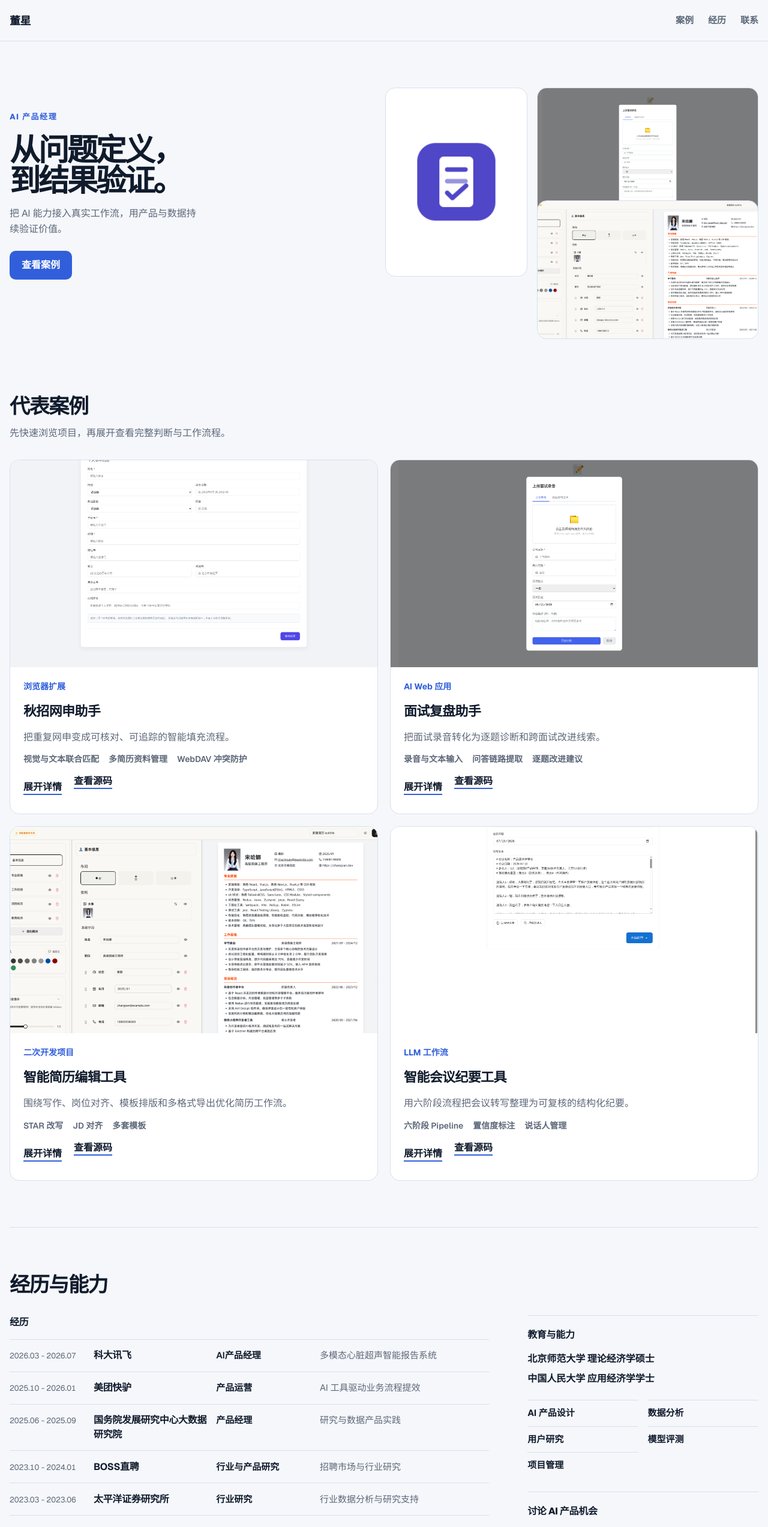
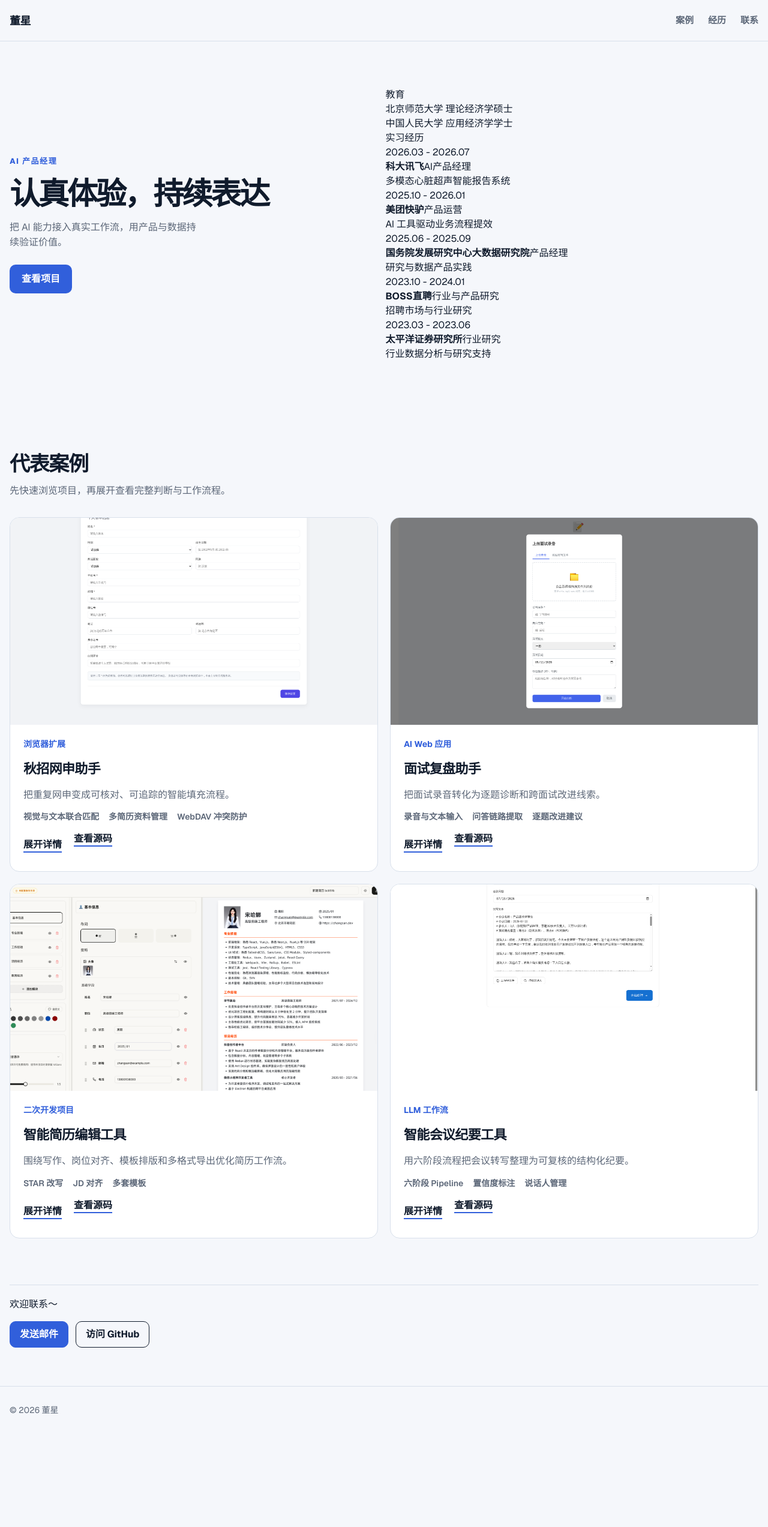
Before and after one commit to aurostars/aurostars.github.io, a Next.js app: page / in a window 1280 px wide. Shown: the top 2545 px of the page at 60% size. After the commit the page ends 2391 px from the top, so only its background shows below. Built offline with nearby package versions, Linux system fonts and the light colour scheme.

Commit message:
feat: move profile details into hero
Co-Authored-By: Aime <aime@bytedance.com>
Change-Id: I7c9fd9f93ad789b163a9c15ed2fe385536b24a82

```diff
--- a/src/app/page.tsx
+++ b/src/app/page.tsx
@@ -1,19 +1,14 @@
+import { Contact } from "@/components/contact";
 import { FeaturedCases } from "@/components/featured-cases";
 import { Hero } from "@/components/hero";
-import { ProfileIndex } from "@/components/profile-index";
-import { capabilities, contact, education, experiences, portfolioCases } from "@/content/portfolio";
+import { contact, education, experiences, portfolioCases } from "@/content/portfolio";
 
 export default function Home() {
   return (
     <>
-      <Hero cases={portfolioCases} />
+      <Hero education={education} experiences={experiences} />
       <FeaturedCases projects={portfolioCases} />
-      <ProfileIndex
-        experiences={experiences}
-        education={education}
-        capabilities={capabilities}
-        contact={contact}
-      />
+      <Contact email={contact.email} github={contact.github} />
     </>
   );
 }
--- a/src/components/contact.tsx
+++ b/src/components/contact.tsx
@@ -3,7 +3,7 @@ export function Contact({ email, github, embedded = false }: { email: string; gi
 
   return (
     <section className={`contact-section${embedded ? " is-embedded" : " site-container"}`} id="contact" aria-label="联系">
-      <Heading>讨论 AI 产品机会</Heading>
+      <Heading>欢迎联系～</Heading>
       <div className="contact-links">
         <a href={`mailto:${email}`}>发送邮件</a>
         <a href={github} target="_blank" rel="noopener noreferrer">访问 GitHub</a>
--- /dev/null
+++ b/src/components/hero-profile-index.tsx
@@ -0,0 +1,36 @@
+import type { ExperienceItem } from "@/content/portfolio";
+
+interface HeroProfileIndexProps {
+  education: string[];
+  experiences: ExperienceItem[];
+}
+
+export function HeroProfileIndex({ education, experiences }: HeroProfileIndexProps) {
+  return (
+    <aside className="hero-profile" aria-label="个人资料">
+      <section className="hero-education" aria-labelledby="hero-education-title">
+        <h2 id="hero-education-title">教育</h2>
+        <div className="hero-education-list">
+          {education.map((item) => (
+            <p data-testid="hero-education-row" key={item}>{item}</p>
+          ))}
+        </div>
+      </section>
+
+      <section className="hero-experience" id="experience" aria-label="经历">
+        <h2>实习经历</h2>
+        <div className="hero-experience-list">
+          {experiences.map((item) => (
+            <article data-experience-row data-testid="experience-row" className="hero-experience-row" key={`${item.organization}-${item.period}`}>
+              <time>{item.period}</time>
+              <div className="hero-experience-main">
+                <p><strong>{item.organization}</strong><span>{item.role}</span></p>
+                <p>{item.highlight}</p>
+              </div>
+            </article>
+          ))}
+        </div>
+      </section>
+    </aside>
+  );
+}
--- a/src/components/hero.tsx
+++ b/src/components/hero.tsx
@@ -1,34 +1,16 @@
-import Image from "next/image";
-import type { ProjectCase } from "@/content/portfolio";
+import { HeroProfileIndex } from "@/components/hero-profile-index";
+import type { ExperienceItem } from "@/content/portfolio";
 
-export function Hero({ cases }: { cases: ProjectCase[] }) {
-  const collage = [cases[0].media[0], cases[1].media[0], cases[2].media[0]];
-
+export function Hero({ education, experiences }: { education: string[]; experiences: ExperienceItem[] }) {
   return (
     <section className="hero site-container" aria-labelledby="hero-title">
       <div className="hero-copy">
         <p className="hero-kicker">AI 产品经理</p>
-        <h1 id="hero-title">从问题定义，到结果验证。</h1>
+        <h1 id="hero-title">认真体验，持续表达</h1>
         <p className="hero-summary">把 AI 能力接入真实工作流，用产品与数据持续验证价值。</p>
-        <a className="primary-action" href="#cases">
-          查看案例
-        </a>
+        <a className="primary-action" href="#cases">查看项目</a>
       </div>
-
-      <div className="hero-collage" role="group" aria-label="个人项目界面预览">
-        {collage.map((media, index) => (
-          <figure className={`hero-shot hero-shot-${index + 1}`} key={media.src}>
-            <Image
-              src={media.src}
-              alt={media.alt}
-              width={media.width}
-              height={media.height}
-              priority={index === 0}
-              sizes={index === 0 ? "(max-width: 767px) 100vw, 18rem" : "(max-width: 767px) 100vw, 28rem"}
-            />
-          </figure>
-        ))}
-      </div>
+      <HeroProfileIndex education={education} experiences={experiences} />
     </section>
   );
 }
```
Also changed, not shown: 1 other file (tests, documents, lock files or other folders).
